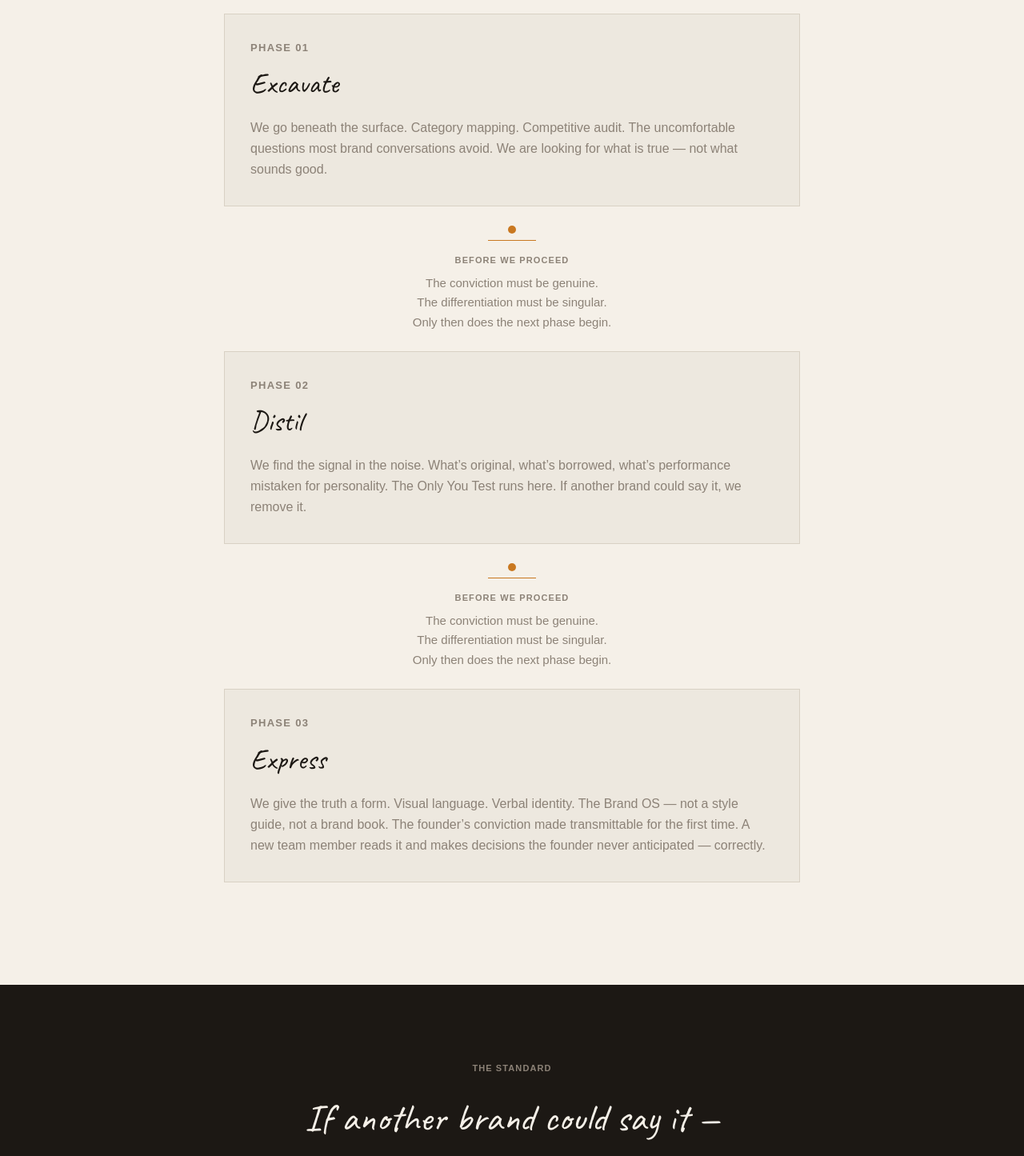
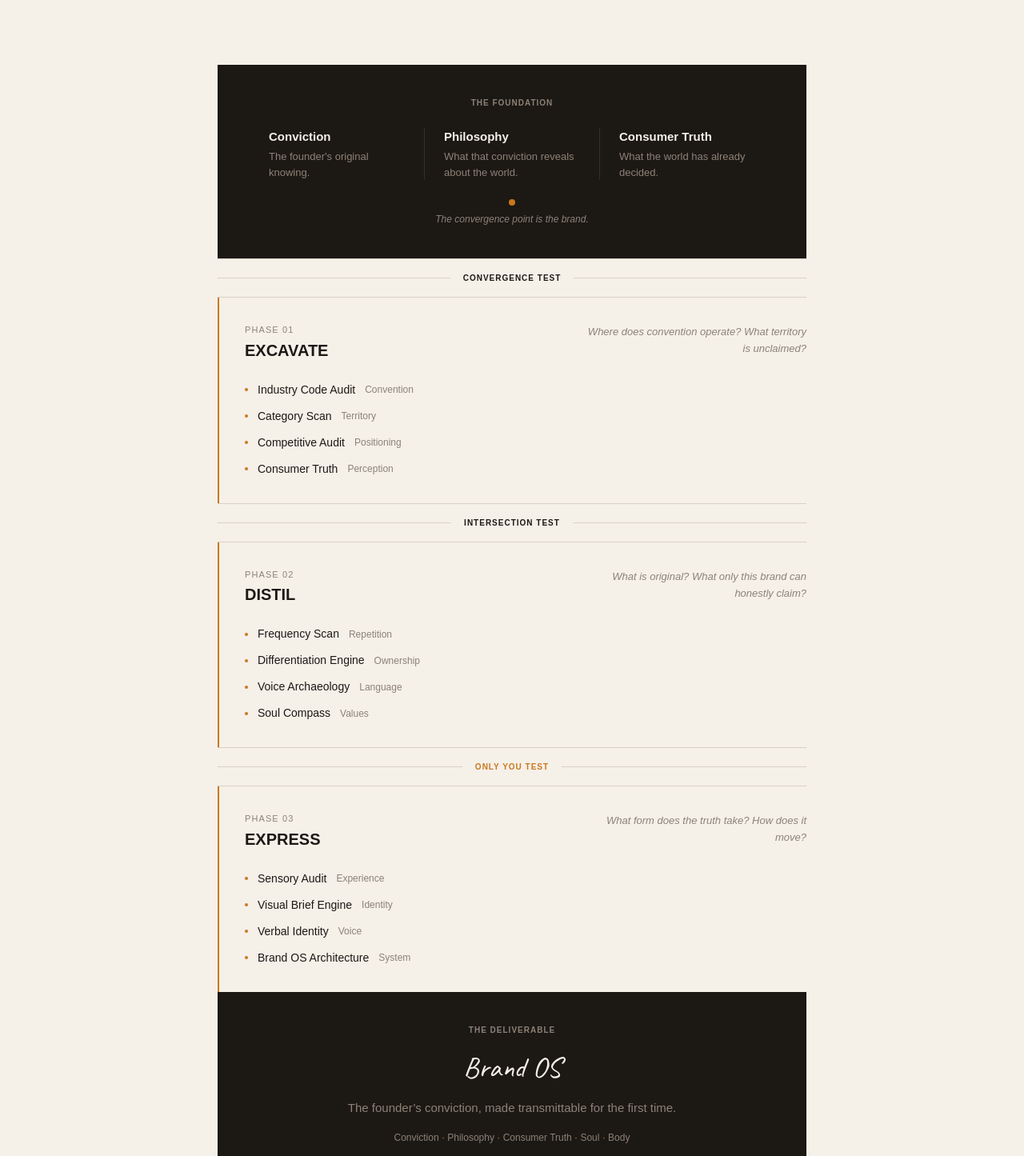
Before and after one commit to rohanbharel/spanda-studio, a Next.js app: page /framework in a window 1280 px wide. Shown: the part 400-1845 px from the top of the page at 80% size. Built offline with nearby package versions, Linux system fonts and the light colour scheme; a web font is replaced by a local one.

Commit message:
Replace OG images with correct 1200x630px versions

```diff
--- /dev/null
+++ b/app/components/sections/FrameworkDiagram.tsx
@@ -0,0 +1,149 @@
+import { Fragment } from "react";
+
+const pillars = [
+  { name: "Conviction",      desc: "The founder's original knowing." },
+  { name: "Philosophy",      desc: "What that conviction reveals about the world." },
+  { name: "Consumer Truth",  desc: "What the world has already decided." },
+];
+
+function Gate({ label, saffron = false }: { label: string; saffron?: boolean }) {
+  return (
+    <div className="flex items-center gap-4 border-t border-b border-dust py-4 bg-parchment">
+      <div className="flex-1 h-px bg-dust" />
+      <p className={`font-epilogue font-semibold text-[10px] uppercase tracking-widest whitespace-nowrap ${saffron ? "text-saffron" : "text-ink"}`}>
+        {label}
+      </p>
+      <div className="flex-1 h-px bg-dust" />
+    </div>
+  );
+}
+
+const phases = [
+  {
+    num: "01", name: "EXCAVATE",
+    desc: "Where does convention operate? What territory is unclaimed?",
+    layers: [
+      { name: "Industry Code Audit",  purpose: "Convention" },
+      { name: "Category Scan",        purpose: "Territory" },
+      { name: "Competitive Audit",    purpose: "Positioning" },
+      { name: "Consumer Truth",       purpose: "Perception" },
+    ],
+  },
+  {
+    num: "02", name: "DISTIL",
+    desc: "What is original? What only this brand can honestly claim?",
+    layers: [
+      { name: "Frequency Scan",         purpose: "Repetition" },
+      { name: "Differentiation Engine", purpose: "Ownership" },
+      { name: "Voice Archaeology",      purpose: "Language" },
+      { name: "Soul Compass",           purpose: "Values" },
+    ],
+  },
+  {
+    num: "03", name: "EXPRESS",
+    desc: "What form does the truth take? How does it move?",
+    layers: [
+      { name: "Sensory Audit",          purpose: "Experience" },
+      { name: "Visual Brief Engine",    purpose: "Identity" },
+      { name: "Verbal Identity",        purpose: "Voice" },
+      { name: "Brand OS Architecture",  purpose: "System" },
+    ],
+  },
+];
+
+const interPhaseGates = ["INTERSECTION TEST", "ONLY YOU TEST"] as const;
+
+export default function FrameworkDiagram() {
+  return (
+    <section className="bg-parchment">
+      <div className="max-w-[800px] mx-auto py-10 md:py-16 px-4 md:px-8">
+
+        {/* Foundation */}
+        <div className="bg-ink p-6 md:p-10">
+          <p className="font-epilogue font-semibold text-[10px] text-stone uppercase tracking-widest text-center mb-6">
+            THE FOUNDATION
+          </p>
+          <div className="flex flex-col md:flex-row">
+            {pillars.map((p, i) => (
+              <Fragment key={p.name}>
+                {i > 0 && (
+                  <div className="hidden md:block w-px self-stretch bg-stone opacity-20" />
+                )}
+                <div className="flex-1 px-4 md:px-6 py-3 md:py-0 text-center md:text-left">
+                  <p className="font-epilogue font-semibold text-[15px] text-parchment">{p.name}</p>
+                  <p className="font-epilogue font-light text-[13px] text-stone mt-1">{p.desc}</p>
+                </div>
+              </Fragment>
+            ))}
+          </div>
+          <div className="w-2 h-2 rounded-full bg-saffron mx-auto mt-6" />
+          <p className="font-epilogue font-light italic text-[12px] text-stone text-center mt-2">
+            The convergence point is the brand.
+          </p>
+        </div>
+
+        {/* Convergence Test */}
+        <Gate label="CONVERGENCE TEST" />
+
+        {/* Phases */}
+        {phases.map((phase, i) => (
+          <div key={phase.num}>
+            <div className="border-l-2 border-saffron pl-4 md:pl-8 py-8">
+              <div className="flex flex-col md:flex-row md:items-start md:justify-between gap-3">
+                <div>
+                  <p className="font-epilogue font-light text-[11px] text-stone uppercase tracking-widest">
+                    PHASE {phase.num}
+                  </p>
+                  <p className="font-epilogue font-semibold text-[20px] text-ink mt-0.5">
+                    {phase.name}
+                  </p>
+                </div>
+                <p className="font-epilogue font-light italic text-[13px] text-stone md:text-right md:max-w-[280px] leading-relaxed">
+                  {phase.desc}
+                </p>
+              </div>
+              <div className="mt-6 space-y-3">
+                {phase.layers.map((layer) => (
+                  <div key={layer.name} className="flex items-center gap-3">
+                    <div className="w-1 h-1 rounded-full bg-saffron shrink-0" />
+                    <p className="font-epilogue font-light text-[14px] text-ink">{layer.name}</p>
+                    <p className="font-epilogue font-light text-[12px] text-stone">{layer.purpose}</p>
+                  </div>
+                ))}
+              </div>
+            </div>
+            {i < phases.length - 1 && (
+              <Gate
+                label={interPhaseGates[i]}
+                saffron={interPhaseGates[i] === "ONLY YOU TEST"}
+              />
+            )}
+          </div>
+        ))}
+
+        {/* Brand OS */}
+        <div className="bg-ink p-6 md:p-10 text-center">
+          <p className="font-epilogue font-semibold text-[10px] text-stone uppercase tracking-widest mb-3">
+            THE DELIVERABLE
+          </p>
+          <p className="font-caveat text-[36px] text-parchment">Brand OS</p>
+          <p className="font-epilogue font-light text-[15px] text-stone max-w-[480px] mx-auto mt-3 leading-relaxed">
+            The founder&rsquo;s conviction, made transmittable for the first time.
+          </p>
+          <p className="font-epilogue font-light text-[12px] text-stone mt-4">
+            Conviction{" "}
+            <span className="text-saffron">&middot;</span>{" "}
+            Philosophy{" "}
+            <span className="text-saffron">&middot;</span>{" "}
+            Consumer Truth{" "}
+            <span className="text-saffron">&middot;</span>{" "}
+            Soul{" "}
+            <span className="text-saffron">&middot;</span>{" "}
+            Body
+          </p>
+        </div>
+
+      </div>
+    </section>
+  );
+}
--- a/app/framework/page.tsx
+++ b/app/framework/page.tsx
@@ -2,6 +2,7 @@ import type { Metadata } from "next";
 import Link from "next/link";
 import NavBar from "../components/NavBar";
 import Footer from "../components/Footer";
+import FrameworkDiagram from "../components/sections/FrameworkDiagram";
 
 export const metadata: Metadata = {
   title: "The Extraction Framework™",
@@ -82,6 +83,8 @@ export default function FrameworkPage() {
           </p>
         </div>
       </section>
+
+      <FrameworkDiagram />
 
       {/* Three phases */}
       <section className="bg-parchment pb-20 md:pb-32 px-6">
```
Also changed, not shown: public/logos/OG Pravah.png, public/logos/OG Spanda.png.
